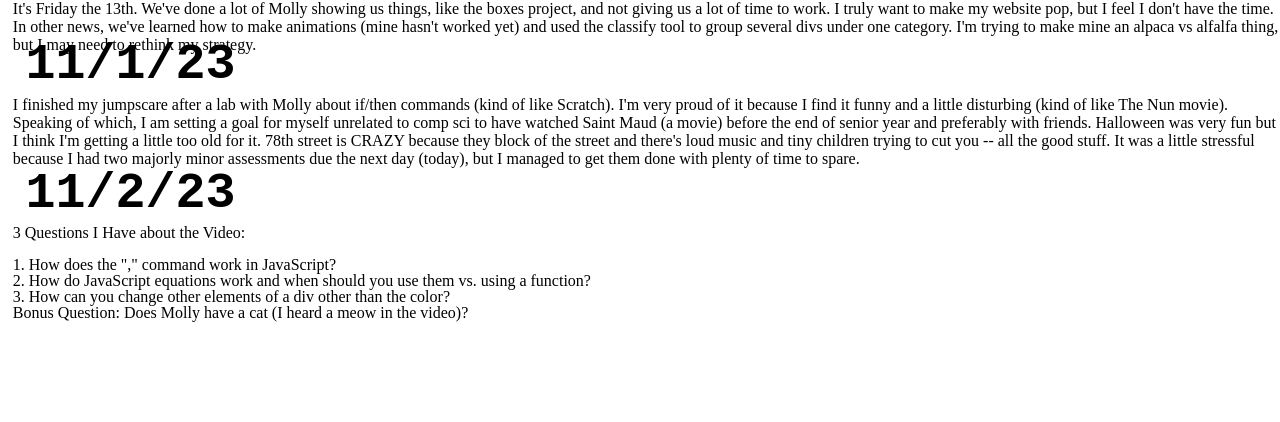
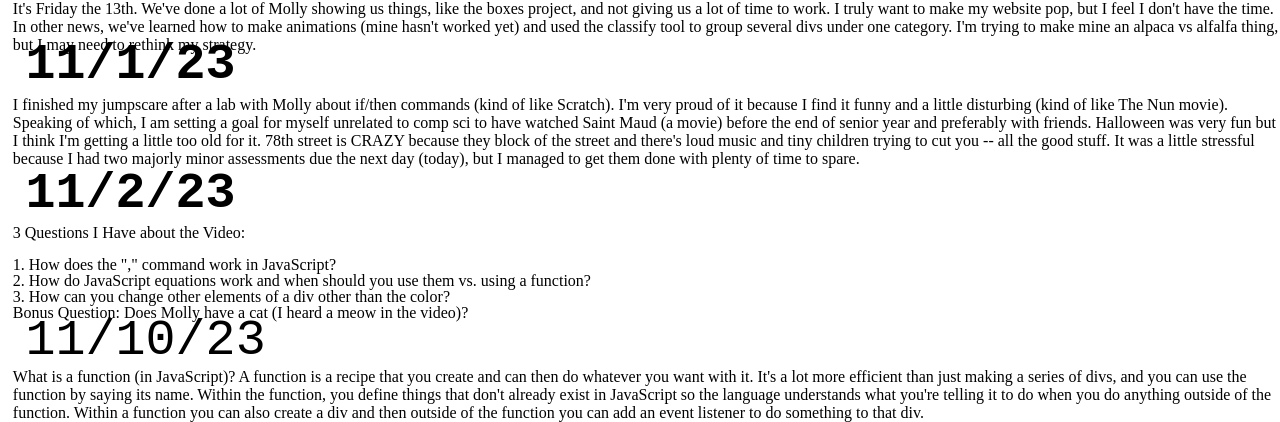
Before and after one commit to c27if/c27if.github.io, a plain HTML site: page journal.html in a window 1280 px wide. Shown: the part 520-942 px from the top of the page. Before the commit the page ends 842 px from the top, so only its background shows below. Drawn offline with Linux system fonts and the light colour scheme; a web font is replaced by a local one.

Commit message:
updated journal

```diff
--- a/journal.html
+++ b/journal.html
@@ -106,6 +106,23 @@ h6{
 	top: 101%;
 }
 
+#p10{
+
+	position: absolute;
+	left: 1%;
+	top: 109%;
+}
+
+h7{
+
+	position: absolute;
+	left: 2%;
+	top: 104%;
+	font-family: 'Monofett', monospace;
+	font-size: 50px;
+
+}
+
 </style>
 </head>
 <body>
@@ -152,10 +169,15 @@ How to add things to my online website.
 	Bonus Question: Does Molly have a cat (I heard a meow in the video)?
 </p>
 
+<h7>11/10/23</h7>
+<p id="p10">
+What is a function (in JavaScript)? A function is a recipe that you create and can then do whatever you want with it. It's a lot more efficient than just making a series of divs, and you can use the function by saying its name. Within the function, you define things that don't already exist in JavaScript so the language understands what you're telling it to do when you do anything outside of the function. Within a function you can also create a div and then outside of the function you can add an event listener to do something to that div.
+</p>
 
 
 
 
-</ol>
+
+
 </body>
 </html>
```
Also changed, not shown: function.html (added, +40 -0 lines).
